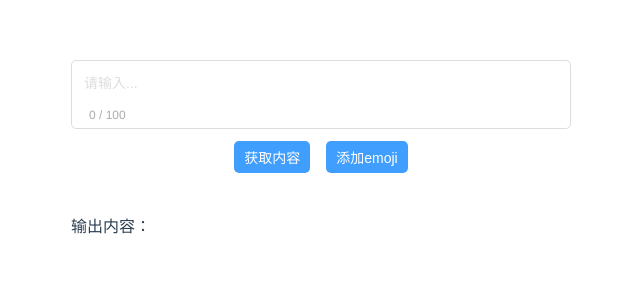
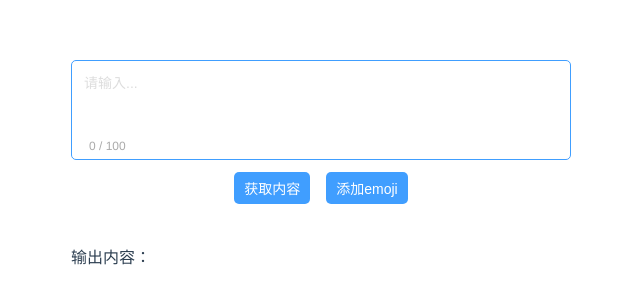
Before and after one commit to thegithubs/vue-emoji-editor, a Vue app: page / in a window 1280 px wide. Shown: the top 304 px of the page, without its empty margins (319-959 px from the left). Built offline with nearby package versions, Linux system fonts and the light colour scheme.

Commit message:
app.vuee

```diff
--- a/src/App.vue
+++ b/src/App.vue
@@ -2,8 +2,7 @@
   <div id="app">
     <emoji-component
 			ref="emoji"
-			:autosize="{minHeight: 100, maxHeight: 200}"
-			:autofocus="false"
+			editorStyle="min-height: 100px; max-height: 200px;"
 			:max="100"
 			@change="change"
 		/>
```
